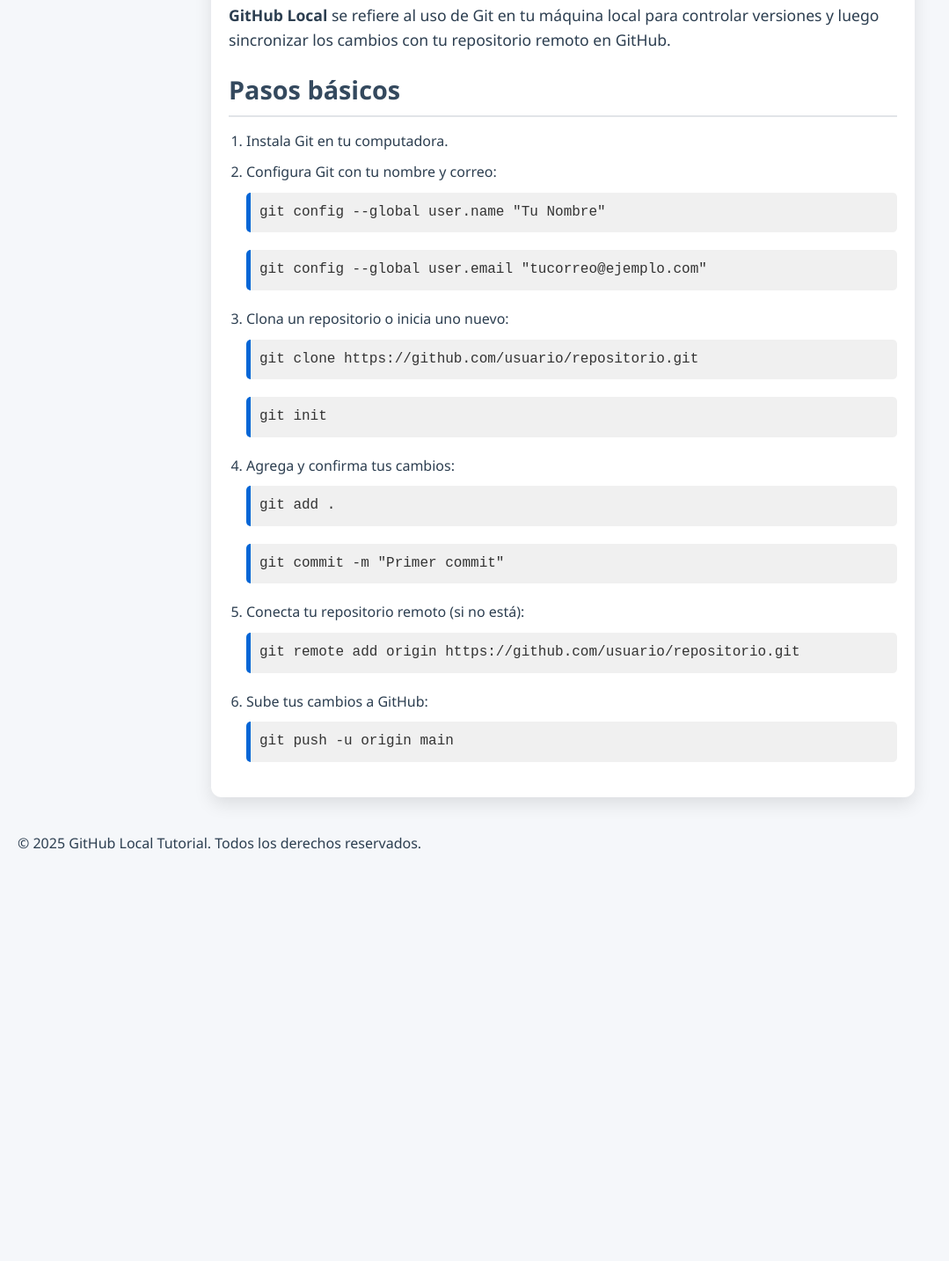
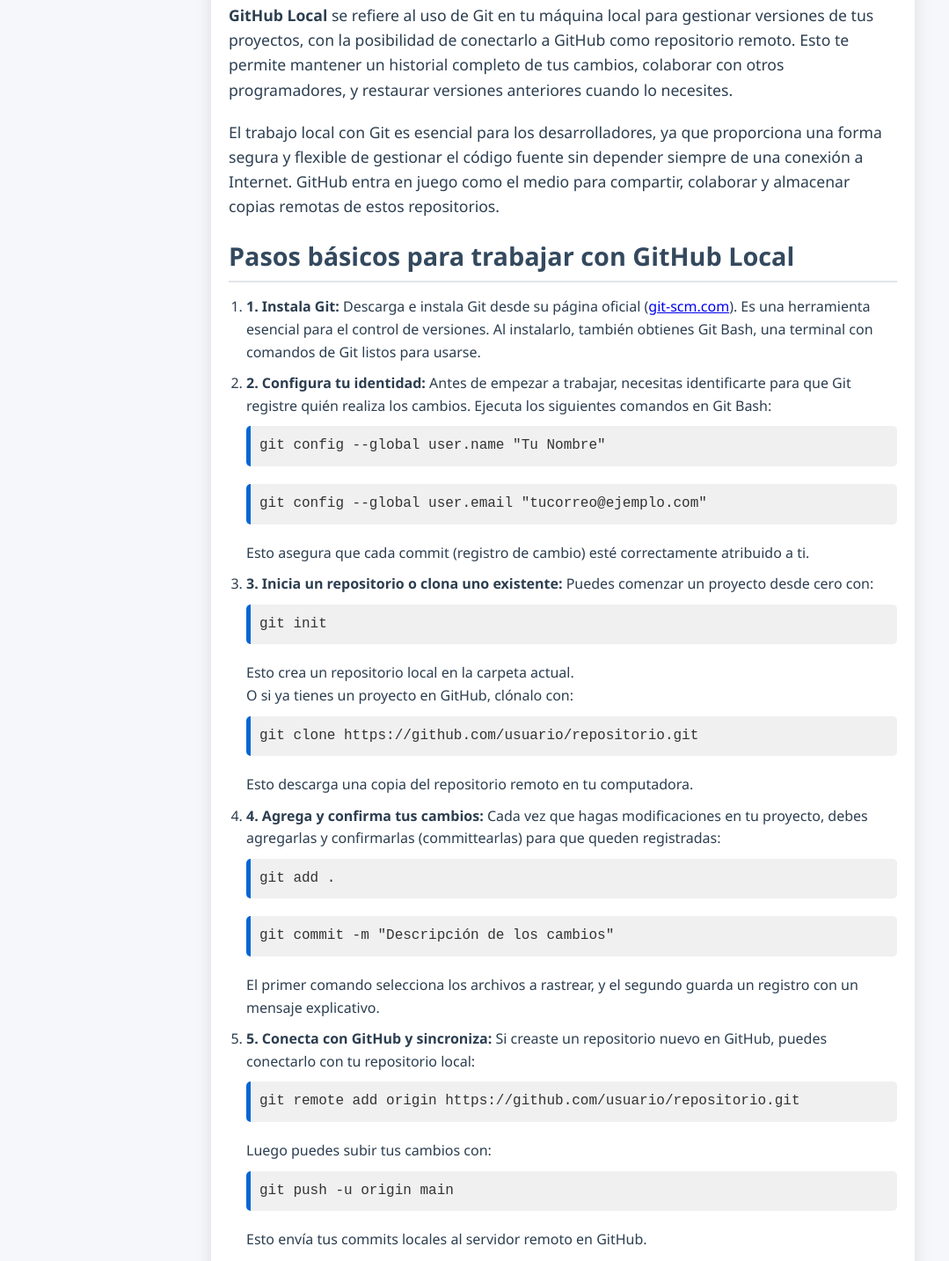
Before and after one commit to bjrobalino22/prueba2, a plain HTML site: page vistas/index.html in a window 1280 px wide. Shown: the part 327-1760 px from the top of the page at 88% size, without its empty margins (0-1079 px from the left). Before the commit the page ends 1318 px from the top, so only its background shows below. Drawn offline with Linux system fonts and the light colour scheme.

Commit message:
adicion de conceptos

```diff
--- a/vistas/index.html
+++ b/vistas/index.html
@@ -9,36 +9,58 @@
 <body>
   <header>
     <h1>¿Qué es GitHub Local?</h1>
-    <p>Aqui tienes un Manual de usuario para introductorio a git local .... buena suerte!!.</p>
+    <p>Gestiona tus proyectos desde tu computadora con Git y sincronízalos con GitHub para facilitar el trabajo colaborativo y el control de versiones.</p>
   </header>
 
   <main>
     <section class="contenido">
       <h2>Definición</h2>
-      <p><strong>GitHub Local</strong> se refiere al uso de Git en tu máquina local para controlar versiones y luego sincronizar los cambios con tu repositorio remoto en GitHub.</p>
+      <p><strong>GitHub Local</strong> se refiere al uso de Git en tu máquina local para gestionar versiones de tus proyectos, con la posibilidad de conectarlo a GitHub como repositorio remoto. Esto te permite mantener un historial completo de tus cambios, colaborar con otros programadores, y restaurar versiones anteriores cuando lo necesites.</p>
+      <p>El trabajo local con Git es esencial para los desarrolladores, ya que proporciona una forma segura y flexible de gestionar el código fuente sin depender siempre de una conexión a Internet. GitHub entra en juego como el medio para compartir, colaborar y almacenar copias remotas de estos repositorios.</p>
 
-      <h2>Pasos básicos</h2>
+      <h2>Pasos básicos para trabajar con GitHub Local</h2>
       <ol>
-        <li>Instala Git en tu computadora.</li>
-        <li>Configura Git con tu nombre y correo:</li>
+        <li>
+          <strong>1. Instala Git:</strong>
+          Descarga e instala Git desde su página oficial (<a href="https://git-scm.com" target="_blank">git-scm.com</a>). Es una herramienta esencial para el control de versiones. Al instalarlo, también obtienes Git Bash, una terminal con comandos de Git listos para usarse.
+        </li>
+
+        <li>
+          <strong>2. Configura tu identidad:</strong>
+          Antes de empezar a trabajar, necesitas identificarte para que Git registre quién realiza los cambios. Ejecuta los siguientes comandos en Git Bash:
           <pre><code>git config --global user.name "Tu Nombre"</code></pre>
           <pre><code>git config --global user.email "tucorreo@ejemplo.com"</code></pre>
-        <li>Clona un repositorio o inicia uno nuevo:</li>
+          Esto asegura que cada commit (registro de cambio) esté correctamente atribuido a ti.
+        </li>
+
+        <li>
+          <strong>3. Inicia un repositorio o clona uno existente:</strong>
+          Puedes comenzar un proyecto desde cero con:
+          <pre><code>git init</code></pre>
+          Esto crea un repositorio local en la carpeta actual.<br/>
+          O si ya tienes un proyecto en GitHub, clónalo con:
           <pre><code>git clone https://github.com/usuario/repositorio.git</code></pre>
-        <pre><code>git init</code></pre>
-        <li>Agrega y confirma tus cambios:</li>
+          Esto descarga una copia del repositorio remoto en tu computadora.
+        </li>
+
+        <li>
+          <strong>4. Agrega y confirma tus cambios:</strong>
+          Cada vez que hagas modificaciones en tu proyecto, debes agregarlas y confirmarlas (committearlas) para que queden registradas:
           <pre><code>git add .</code></pre>
-        <pre><code>git commit -m "Primer commit"</code></pre>
-        <li>Conecta tu repositorio remoto (si no está):</li>
+          <pre><code>git commit -m "Descripción de los cambios"</code></pre>
+          El primer comando selecciona los archivos a rastrear, y el segundo guarda un registro con un mensaje explicativo.
+        </li>
+
+        <li>
+          <strong>5. Conecta con GitHub y sincroniza:</strong>
+          Si creaste un repositorio nuevo en GitHub, puedes conectarlo con tu repositorio local:
           <pre><code>git remote add origin https://github.com/usuario/repositorio.git</code></pre>
-        <li>Sube tus cambios a GitHub:</li>
+          Luego puedes subir tus cambios con:
           <pre><code>git push -u origin main</code></pre>
+          Esto envía tus commits locales al servidor remoto en GitHub.
+        </li>
       </ol>
     </section>
   </main>
-
-  <footer>
-    <p>&copy; 2025 GitHub Local Tutorial. Todos los derechos reservados.</p>
-  </footer>
 </body>
 </html>
```
Lines whose indentation alone changed are shown as unchanged.
